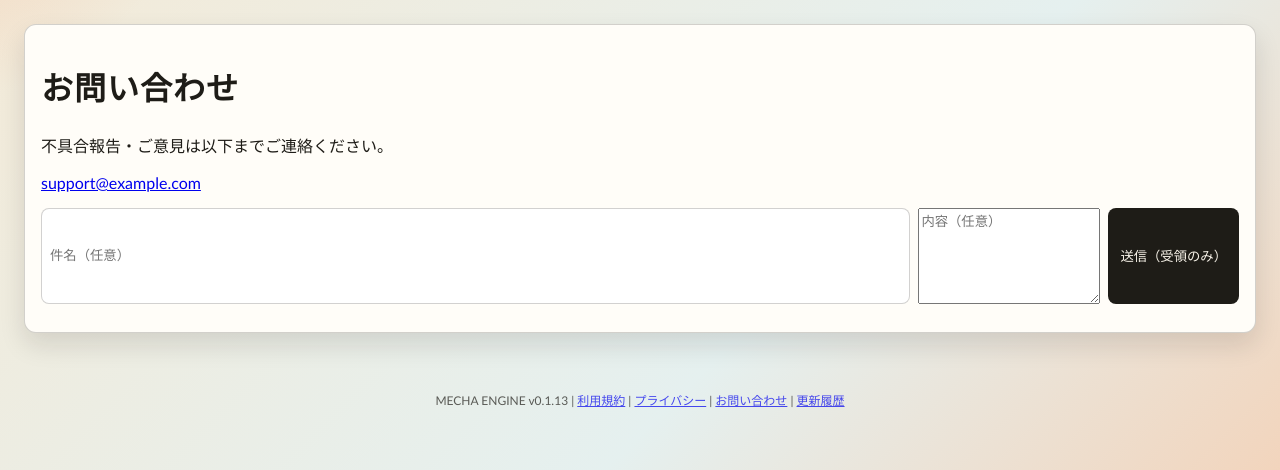
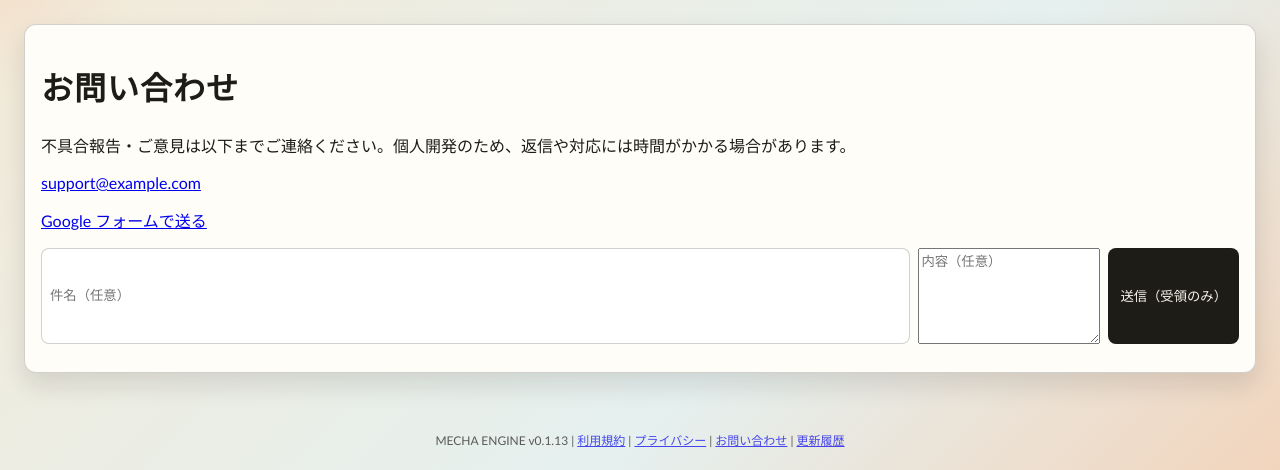
Before and after one commit to syu21/robot-game, a Flask app: page /contact in a window 1280 px wide. Shown: the part 69-539 px from the top of the page. Run offline with Flask 3, Linux system fonts and the light colour scheme; data that the repository does not hold is empty.

Commit message:
Update contact form link

```diff
--- a/templates/contact.html
+++ b/templates/contact.html
@@ -2,8 +2,9 @@
 {% block content %}
 <div class="card">
   <h1>お問い合わせ</h1>
-  <p>不具合報告・ご意見は以下までご連絡ください。</p>
+  <p>不具合報告・ご意見は以下までご連絡ください。個人開発のため、返信や対応には時間がかかる場合があります。</p>
   <p><a href="mailto:{{ support_email }}">{{ support_email }}</a></p>
+  <p><a href="https://forms.gle/mmjKJqX6QrPE9GkJ6" target="_blank" rel="noopener">Google フォームで送る</a></p>
   {% if sent %}
     <div class="notice">お問い合わせを受け付けました（運用連絡のみ）。</div>
   {% endif %}
```
